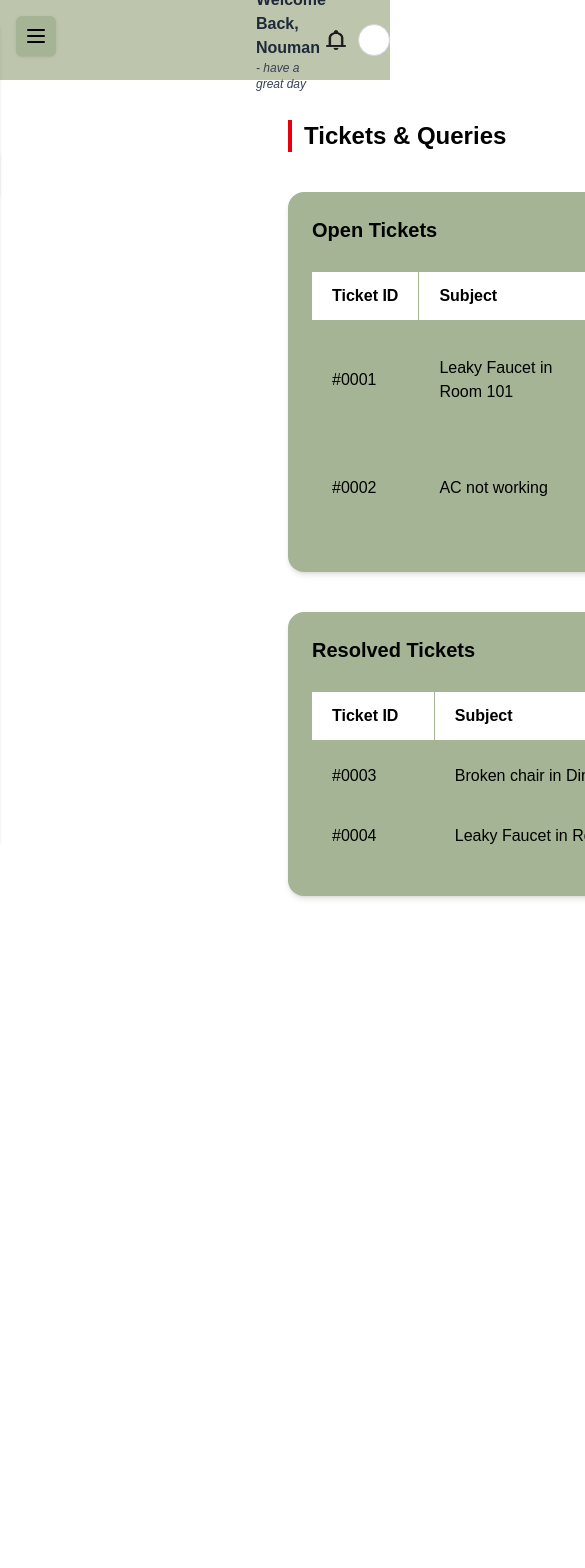
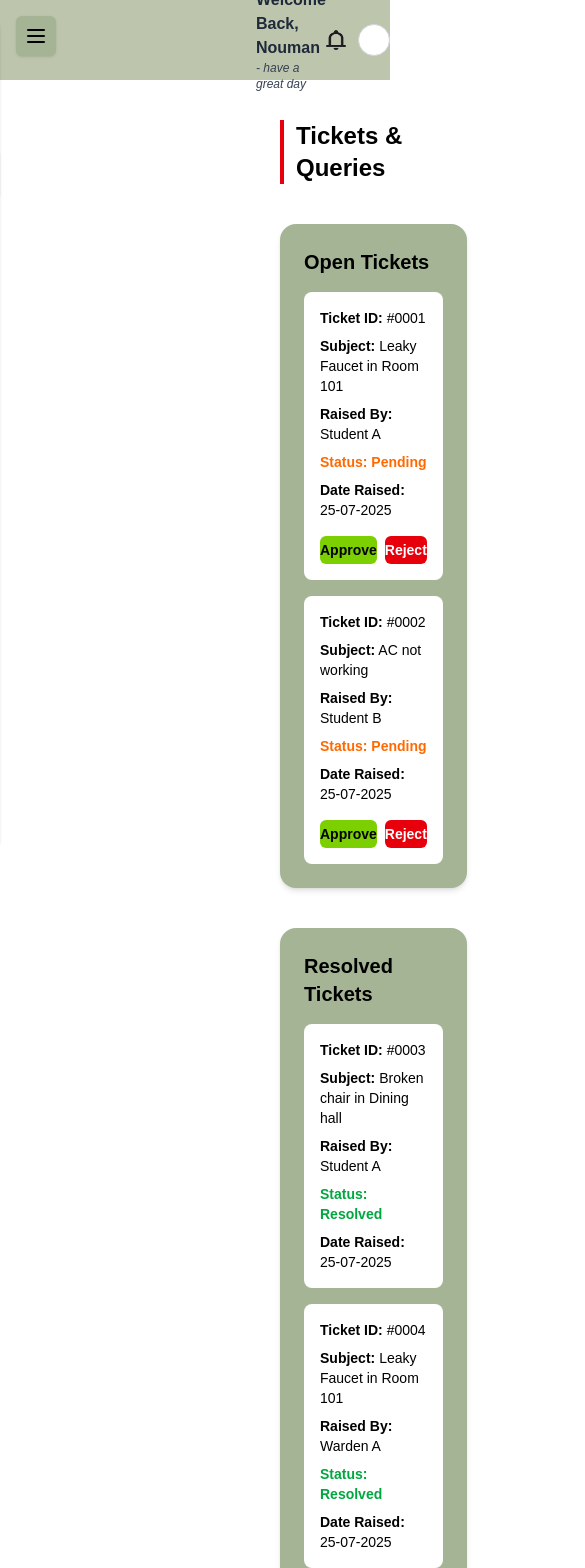
Before and after one commit to dev-nexcore/KGF_HM_Admin, a Next.js app: page /ticket in a window 390 px wide. Shown: the top 1568 px of the page, 585 px wide, since content can reach past the window. Before the commit the page ends 936 px from the top, so only its background shows below. Built offline with nearby package versions, Linux system fonts and the light colour scheme.

Commit message:
changes by pranali

```diff
--- a/src/components/ticket/ticket.jsx
+++ b/src/components/ticket/ticket.jsx
@@ -3,7 +3,7 @@
 import { useState } from "react";
 
 export default function TicketsSection() {
-  const [tickets, setTickets] = useState([
+  const [openTickets, setOpenTickets] = useState([
     {
       id: "#0001",
       subject: "Leaky Faucet in Room 101",
@@ -20,63 +20,64 @@ export default function TicketsSection() {
     },
   ]);
 
+  const [resolvedTickets, setResolvedTickets] = useState([
+    {
+      id: "#0003",
+      subject: "Broken chair in Dining hall",
+      raisedBy: "Student A",
+      status: "Resolved",
+      dateRaised: "25-07-2025",
+    },
+    {
+      id: "#0004",
+      subject: "Leaky Faucet in Room 101",
+      raisedBy: "Warden A",
+      status: "Resolved",
+      dateRaised: "25-07-2025",
+    },
+  ]);
+
   const handleApprove = (index) => {
-    const updated = [...tickets];
-    updated[index].status = "Approved";
-    setTickets(updated);
+    const ticket = openTickets[index];
+    ticket.status = "Resolved";
+    setResolvedTickets((prev) => [...prev, ticket]);
+    setOpenTickets((prev) => prev.filter((_, i) => i !== index));
   };
 
   const handleReject = (index) => {
-    const updated = tickets.filter((_, i) => i !== index);
-    setTickets(updated);
+    setOpenTickets((prev) => prev.filter((_, i) => i !== index));
   };
 
   return (
-    <div className="px-6 py-10 space-y-10">
-      {/* Section Title */}
+    <div className="px-4 md:px-6 py-10 space-y-10">
       <h2 className="text-2xl font-bold text-black border-l-4 border-red-600 pl-3">
         Tickets & Queries
       </h2>
 
-      {/* Open Tickets Section */}
-      <div className="bg-[#A4B494] rounded-2xl p-6 shadow-md overflow-x-auto">
+      {/* Open Tickets */}
+      <div className="bg-[#A4B494] rounded-2xl p-6 shadow-md">
         <h2 className="text-xl font-semibold text-black mb-4">Open Tickets</h2>
-        <div className="min-w-[800px]">
-          <table className="w-full text-base text-left text-black border-separate border-spacing-y-3">
+
+        {/* Desktop Table */}
+        <div className="hidden md:block overflow-x-auto">
+          <table className="min-w-[800px] w-full text-base text-left text-black border-separate border-spacing-y-3">
             <thead className="bg-white text-black">
-              <tr className="font-semibold text-base border border-[#A4B494]">
-                <th className="px-5 py-3 border-r border-[#A4B494] whitespace-nowrap">
-                  Ticket ID
-                </th>
-                <th className="px-5 py-3 border-r border-[#A4B494] whitespace-nowrap">
-                  Subject
-                </th>
-                <th className="px-5 py-3 border-r border-[#A4B494] whitespace-nowrap">
-                  Raised By
-                </th>
-                <th className="px-5 py-3 border-r border-[#A4B494] whitespace-nowrap">
-                  Status
-                </th>
-                <th className="px-5 py-3 border-r border-[#A4B494] whitespace-nowrap">
-                  Date Raised
-                </th>
-                <th className="px-5 py-3 whitespace-nowrap">Actions</th>
+              <tr>
+                <th className="px-5 py-3 border-r border-[#A4B494]">Ticket ID</th>
+                <th className="px-5 py-3 border-r border-[#A4B494]">Subject</th>
+                <th className="px-5 py-3 border-r border-[#A4B494]">Raised By</th>
+                <th className="px-5 py-3 border-r border-[#A4B494]">Status</th>
+                <th className="px-5 py-3 border-r border-[#A4B494]">Date Raised</th>
+                <th className="px-5 py-3">Actions</th>
               </tr>
             </thead>
-
             <tbody>
-              {tickets.map((ticket, index) => (
-                <tr key={ticket.id} className="e rounded-md">
+              {openTickets.map((ticket, index) => (
+                <tr key={index}>
                   <td className="px-5 py-3">{ticket.id}</td>
                   <td className="px-5 py-3">{ticket.subject}</td>
                   <td className="px-5 py-3">{ticket.raisedBy}</td>
-                  <td
-                    className={`px-5 py-3 font-bold ${
-                      ticket.status === "Approved"
-                        ? "text-green-600"
-                        : "text-orange-500"
-                    }`}
-                  >
+                  <td className="px-5 py-3 font-bold text-orange-500">
                     {ticket.status}
                   </td>
                   <td className="px-5 py-3">{ticket.dateRaised}</td>
@@ -98,9 +99,9 @@ export default function TicketsSection() {
                   </td>
                 </tr>
               ))}
-              {tickets.length === 0 && (
+              {openTickets.length === 0 && (
                 <tr>
-                  <td colSpan={6} className="text-center text-gray-700 py-4">
+                  <td colSpan={6} className="text-center py-4 text-gray-700">
                     No open tickets available.
                   </td>
                 </tr>
@@ -108,53 +109,90 @@ export default function TicketsSection() {
             </tbody>
           </table>
         </div>
+
+        {/* Mobile Cards */}
+        <div className="md:hidden space-y-4">
+          {openTickets.map((ticket, index) => (
+            <div
+              key={index}
+              className="bg-white rounded-lg p-4 space-y-2 text-sm text-black"
+            >
+              <p><strong>Ticket ID:</strong> {ticket.id}</p>
+              <p><strong>Subject:</strong> {ticket.subject}</p>
+              <p><strong>Raised By:</strong> {ticket.raisedBy}</p>
+              <p className="text-orange-500 font-semibold">
+                <strong>Status:</strong> {ticket.status}
+              </p>
+              <p><strong>Date Raised:</strong> {ticket.dateRaised}</p>
+              <div className="flex gap-2 pt-2">
+                <button
+                  className="bg-lime-500 text-black font-semibold flex-1 py-1 rounded-md hover:bg-lime-600"
+                  onClick={() => handleApprove(index)}
+                >
+                  Approve
+                </button>
+                <button
+                  className="bg-red-600 text-white font-semibold flex-1 py-1 rounded-md hover:bg-red-700"
+                  onClick={() => handleReject(index)}
+                >
+                  Reject
+                </button>
+              </div>
+            </div>
+          ))}
+        </div>
       </div>
 
-      {/* Resolved Tickets Section */}
-      <div className="bg-[#A4B494] rounded-2xl p-6 shadow-md overflow-x-auto">
+      {/* Resolved Tickets */}
+      <div className="bg-[#A4B494] rounded-2xl p-6 shadow-md">
         <h3 className="text-xl font-semibold mb-4 text-black">
           Resolved Tickets
         </h3>
-        <div className="min-w-[800px]">
-          <table className="w-full text-base text-left text-black border-separate border-spacing-y-3">
+
+        {/* Desktop Table */}
+        <div className="hidden md:block overflow-x-auto">
+          <table className="min-w-[800px] w-full text-base text-left text-black border-separate border-spacing-y-3">
             <thead className="bg-white text-black">
-              <tr className="font-semibold text-base border border-[#A4B494]">
-                <th className="px-5 py-3 border-r border-[#A4B494] whitespace-nowrap">
-                  Ticket ID
-                </th>
-                <th className="px-5 py-3 border-r border-[#A4B494] whitespace-nowrap">
-                  Subject
-                </th>
-                <th className="px-5 py-3 border-r border-[#A4B494] whitespace-nowrap">
-                  Raised By
-                </th>
-                <th className="px-5 py-3 border-r border-[#A4B494] whitespace-nowrap">
-                  Status
-                </th>
-                <th className="px-5 py-3 whitespace-nowrap">Date Raised</th>
+              <tr>
+                <th className="px-5 py-3 border-r border-[#A4B494]">Ticket ID</th>
+                <th className="px-5 py-3 border-r border-[#A4B494]">Subject</th>
+                <th className="px-5 py-3 border-r border-[#A4B494]">Raised By</th>
+                <th className="px-5 py-3 border-r border-[#A4B494]">Status</th>
+                <th className="px-5 py-3">Date Raised</th>
               </tr>
             </thead>
             <tbody>
-              <tr className=" rounded-md">
-                <td className="px-5 py-3">#0003</td>
-                <td className="px-5 py-3">Broken chair in Dining hall</td>
-                <td className="px-5 py-3">Student A</td>
-                <td className="px-5 py-3 text-green-600 font-semibold">
-                  Resolved
-                </td>
-                <td className="px-5 py-3">25-07-2025</td>
-              </tr>
-              <tr className=" rounded-md">
-                <td className="px-5 py-3">#0004</td>
-                <td className="px-5 py-3">Leaky Faucet in Room 101</td>
-                <td className="px-5 py-3">Warden A</td>
-                <td className="px-5 py-3 text-green-600 font-semibold">
-                  Resolved
-                </td>
-                <td className="px-5 py-3">25-07-2025</td>
-              </tr>
+              {resolvedTickets.map((ticket, index) => (
+                <tr key={index}>
+                  <td className="px-5 py-3">{ticket.id}</td>
+                  <td className="px-5 py-3">{ticket.subject}</td>
+                  <td className="px-5 py-3">{ticket.raisedBy}</td>
+                  <td className="px-5 py-3 text-green-600 font-semibold">
+                    {ticket.status}
+                  </td>
+                  <td className="px-5 py-3">{ticket.dateRaised}</td>
+                </tr>
+              ))}
             </tbody>
           </table>
+        </div>
+
+        {/* Mobile Cards */}
+        <div className="md:hidden space-y-4">
+          {resolvedTickets.map((ticket, index) => (
+            <div
+              key={index}
+              className="bg-white rounded-lg p-4 space-y-2 text-sm text-black"
+            >
+              <p><strong>Ticket ID:</strong> {ticket.id}</p>
+              <p><strong>Subject:</strong> {ticket.subject}</p>
+              <p><strong>Raised By:</strong> {ticket.raisedBy}</p>
+              <p className="text-green-600 font-semibold">
+                <strong>Status:</strong> {ticket.status}
+              </p>
+              <p><strong>Date Raised:</strong> {ticket.dateRaised}</p>
+            </div>
+          ))}
         </div>
       </div>
     </div>
```
Also changed, not shown: src/components/audit/audit.jsx (+14 -18 lines).
